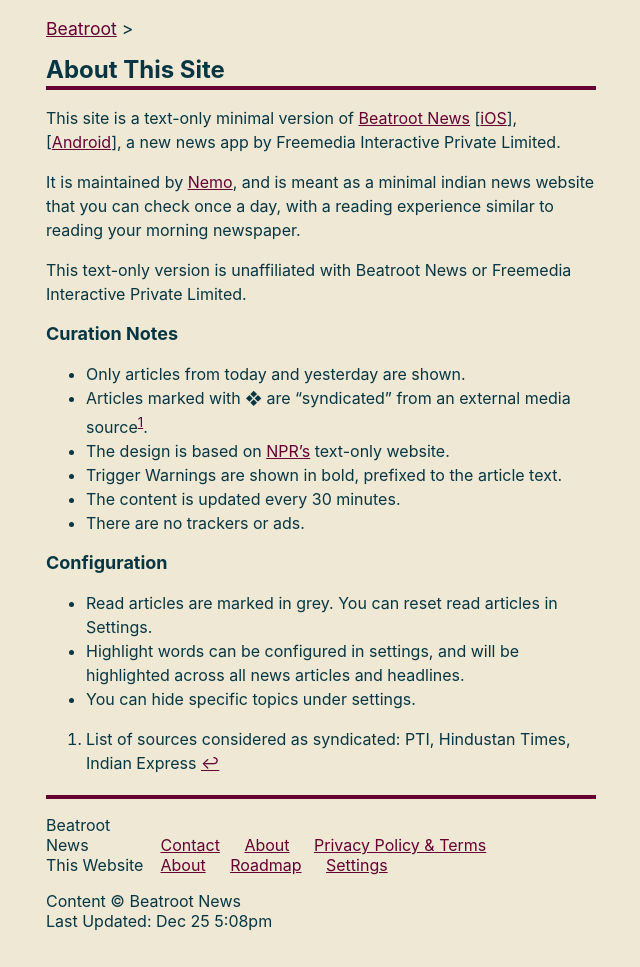
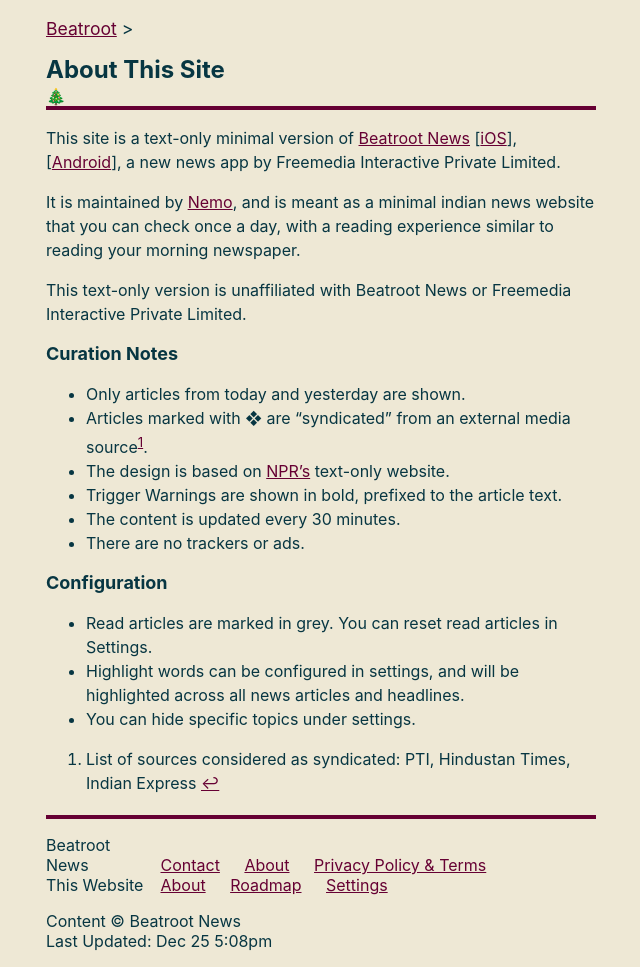
Before and after one commit to captn3m0/news, a Jekyll site: the page built from README.md, in a window 1280 px wide. Shown: the whole page, without its empty margins (319-959 px from the left). Built offline with Jekyll 4.4.1, drawn with Linux system fonts in a browser that asks for light colours; cached includes are drawn as plain includes; emoji names are drawn with the system emoji font.

```diff
--- a/Gemfile
+++ b/Gemfile
@@ -6,4 +6,5 @@ gem "sanitize", "~> 6.0"
 group :jekyll_plugins do
   gem "jekyll-seo-tag", "~> 2.8"
   gem "jekyll-include-cache", "~> 0.2.1"
+  gem "jemoji", "~> 0.13.0"
 end
--- a/_config.yml
+++ b/_config.yml
@@ -12,6 +12,7 @@ timezone: Asia/Kolkata
 plugins:
   - jekyll-include-cache
   - jekyll-seo-tag
+  - jemoji
 env: development
 webmaster_verifications:
   google: sR2qUrWTIJvtOlBP4RwHSavUoICUZaIGYLdxuylnSc4
--- /dev/null
+++ b/_includes/date-easter.html
@@ -0,0 +1,8 @@
+{% capture current_date %}{{ "now" | date: "%m-%d" }}{% endcapture %}
+{% if current_date == "12-25" %}
+  :christmas_tree:
+{% elsif current_date == "12-29" %}
+  :birthday:
+{% elsif current_date == "12-31" or current_date == "01-01" %}
+  :confetti_ball:
+{% endif %}
--- a/_layouts/article.html
+++ b/_layouts/article.html
@@ -11,6 +11,7 @@ layout: default
       <h1 class="story-title">{{page.title | strip}}</h1>
         {% if page.sources%}<p>{{page.sources | join: " "}}</p>{%endif%}
         <time datetime="{{page.date | date:'%FT%T%:z'}}">{{page.date | date: "%A, %b %e %Y"}}</time>
+        {% include date-easter.html %}
     </div>
     <div class="hr-line"></div>
 
--- a/_layouts/topic.html
+++ b/_layouts/topic.html
@@ -7,7 +7,10 @@ layout: default
 <div class="topic-container">
 <h1 class="topic-heading">{{page.title | capitalize  | strip}}</h1>
 <div class="hr-line"></div>
-<p class="topic-date"><time datetime="{{site.time | date: '%y-%m-%d'}}">{{site.time | date: "%A, %b, %e, %Y"}}</time></p>
+<p class="topic-date">
+	<time datetime="{{site.time | date: '%y-%m-%d'}}">{{site.time | date: "%A, %b, %e, %Y"}}</time>
+	{% include date-easter.html %}
+</p>
 
 {% if page.article_count == 0 %}
 	<p class="topic-empty">No articles today under {{page.title}}</p>
--- a/index.html
+++ b/index.html
@@ -5,7 +5,9 @@ layout: default
 <div class="topic-container">
 <h1 class="topic-heading">{{page.title}}</h1>
 <div class="hr-line"></div>
-<p class="topic-date"><time datetime="{{site.time | date: '%y-%m-%d'}}">{{site.time | date: "%A, %b, %e, %Y"}}</time></p>
+<p class="topic-date"><time datetime="{{site.time | date: '%y-%m-%d'}}">{{site.time | date: "%A, %b, %e, %Y"}}</time>
+{% include date-easter.html %}
+</p>
 {% for T in site.data.topics %}
 {% assign post_count = T[1] %}
 {% if post_count > 0 %}
```
Also changed, not shown: Gemfile.lock.
